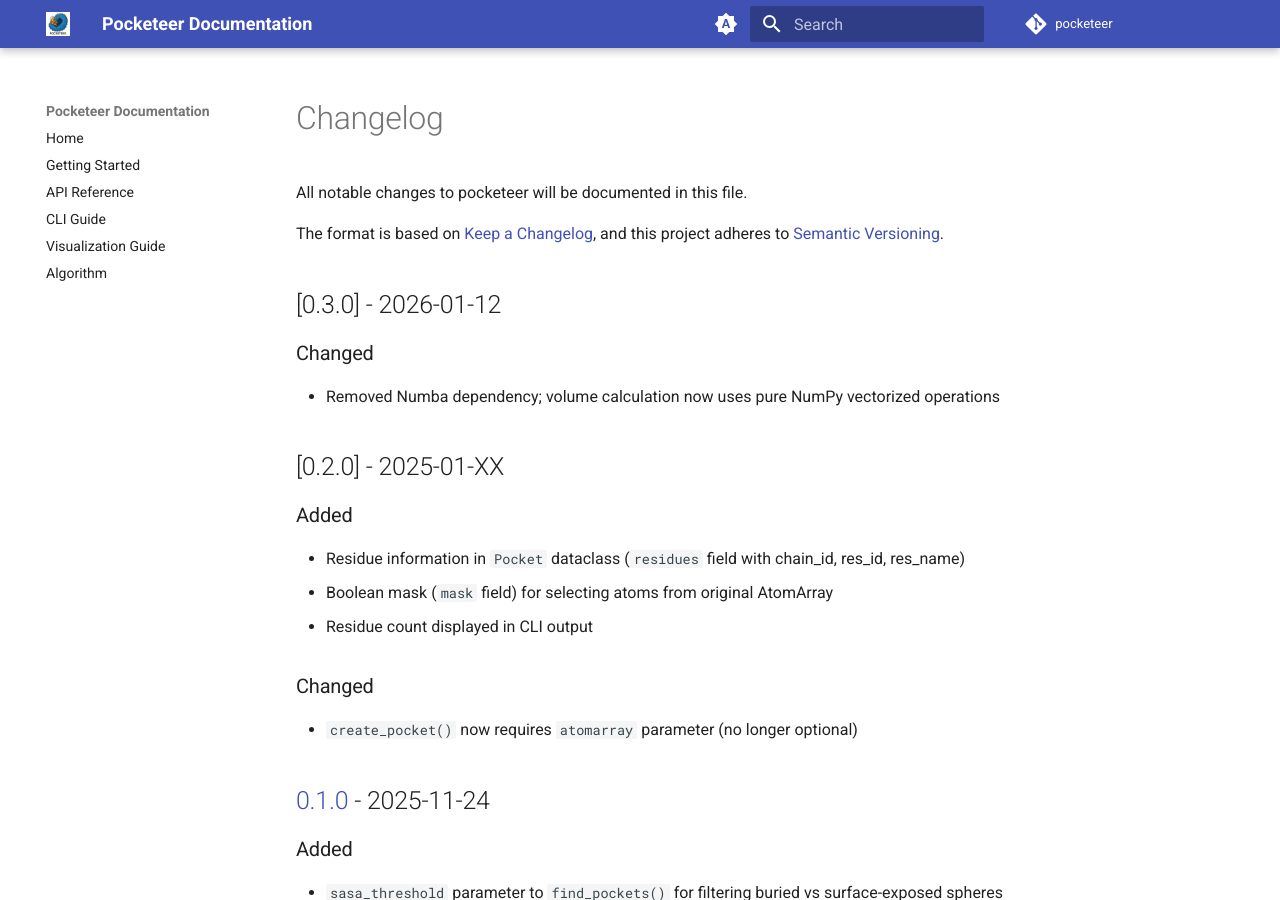
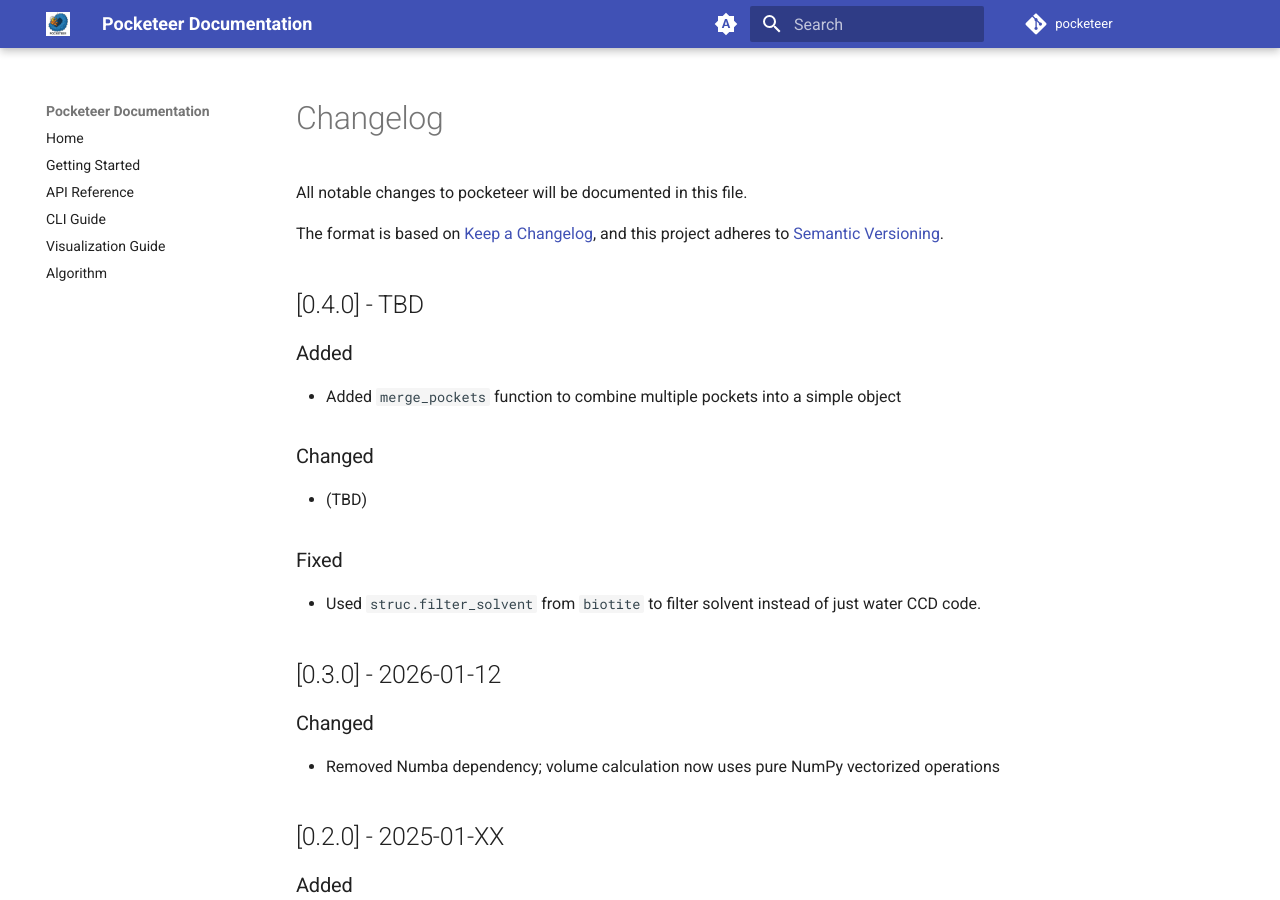
Before and after one commit to cch1999/pocketeer, an MkDocs documentation site: the page built from docs/CHANGELOG.md, in a window 1280 px wide and 900 px high. Built offline with MkDocs 1.6.1 and Material for MkDocs 9.7.7, drawn with Linux system fonts in a browser that asks for light colours; comment, search, counter and statistics services are not loaded.

Commit message:
docs: update CHANGELOG for version 0.4.0
- Added entry for the new `merge_pockets` function, detailing its purpose to combine multiple pockets into a single object.
- Updated solvent filtering note to reflect the use of `struc.filter_solvent` from `biotite` instead of the previous water CCD code.

```diff
--- a/docs/CHANGELOG.md
+++ b/docs/CHANGELOG.md
@@ -4,6 +4,20 @@ All notable changes to pocketeer will be documented in this file.
 
 The format is based on [Keep a Changelog](https://keepachangelog.com/en/1.0.0/),
 and this project adheres to [Semantic Versioning](https://semver.org/spec/v2.0.0.html).
+
+## [0.4.0] - TBD
+
+### Added
+
+- Added `merge_pockets` function to combine multiple pockets into a simple object
+
+### Changed
+
+- (TBD)
+
+### Fixed
+
+- Used `struc.filter_solvent` from `biotite` to filter solvent instead of just water CCD code.
 
 ## [0.3.0] - 2026-01-12
 
```
